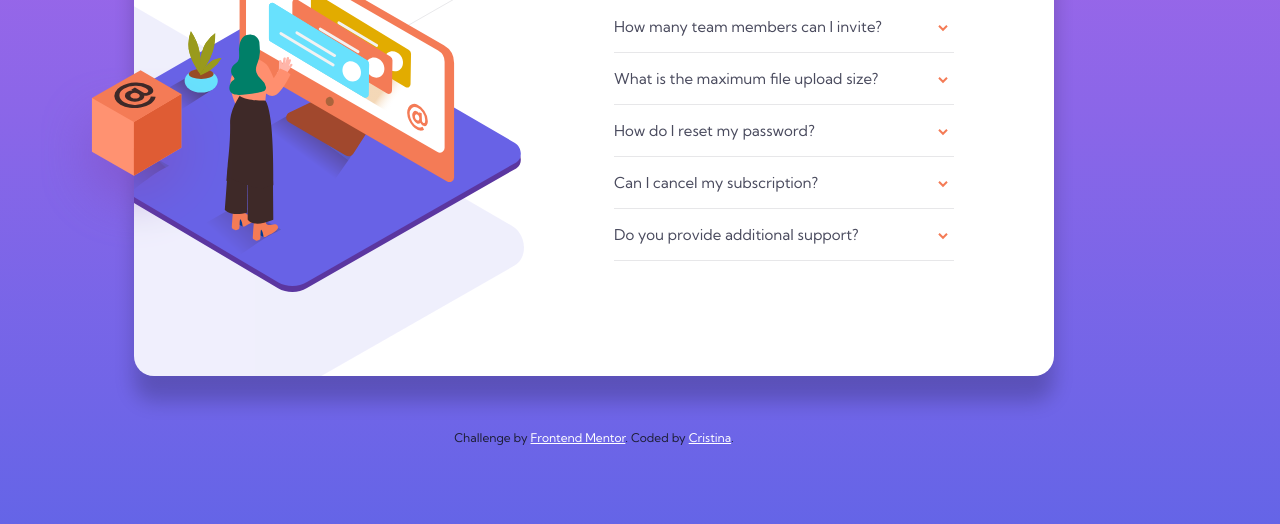
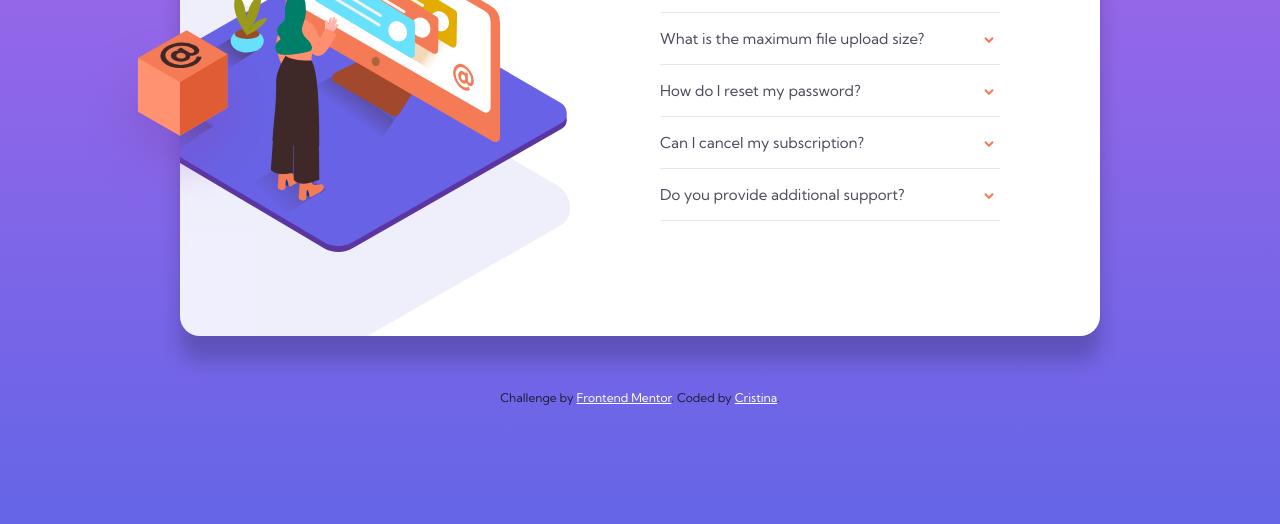
Before and after one commit to cr1deg0/FAQ_Accordion_Card, a plain HTML site: page index.html in a window 1280 px wide. Shown: the part 276-800 px from the top of the page. Drawn offline with Linux system fonts and the light colour scheme.

Commit message:
Update styles.css

```diff
--- a/styles.css
+++ b/styles.css
@@ -15,10 +15,9 @@ html, body{
 .content{
     /*center card on screen*/
     position: absolute;
-    top: 55%;
+    top: 50%;
     left: 50%;
-    transform: translate(-55%, -50%);
-}
+    transform: translate(-50%, -50%);
 .card{
     background-color: white;
     border-radius: 20px;
```
